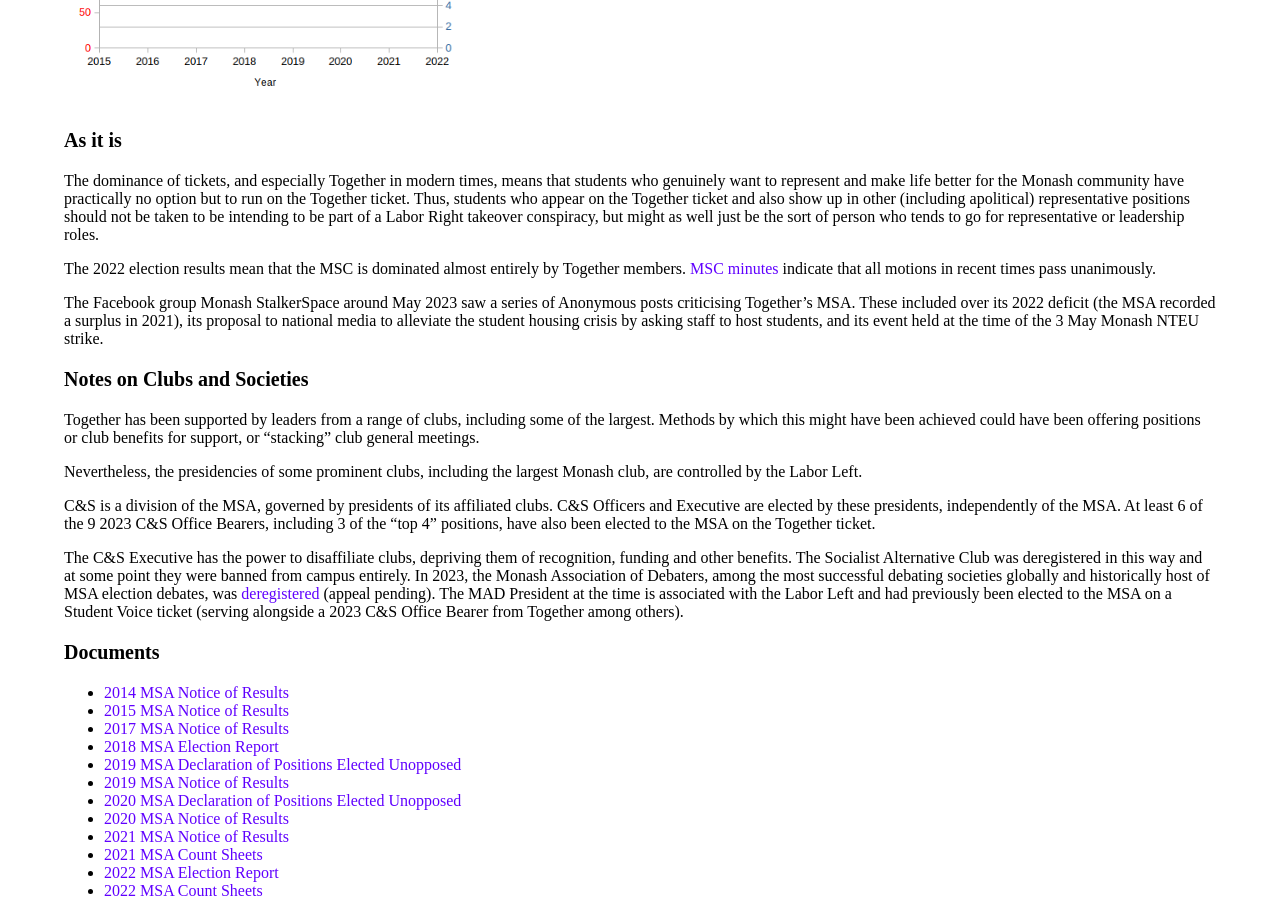
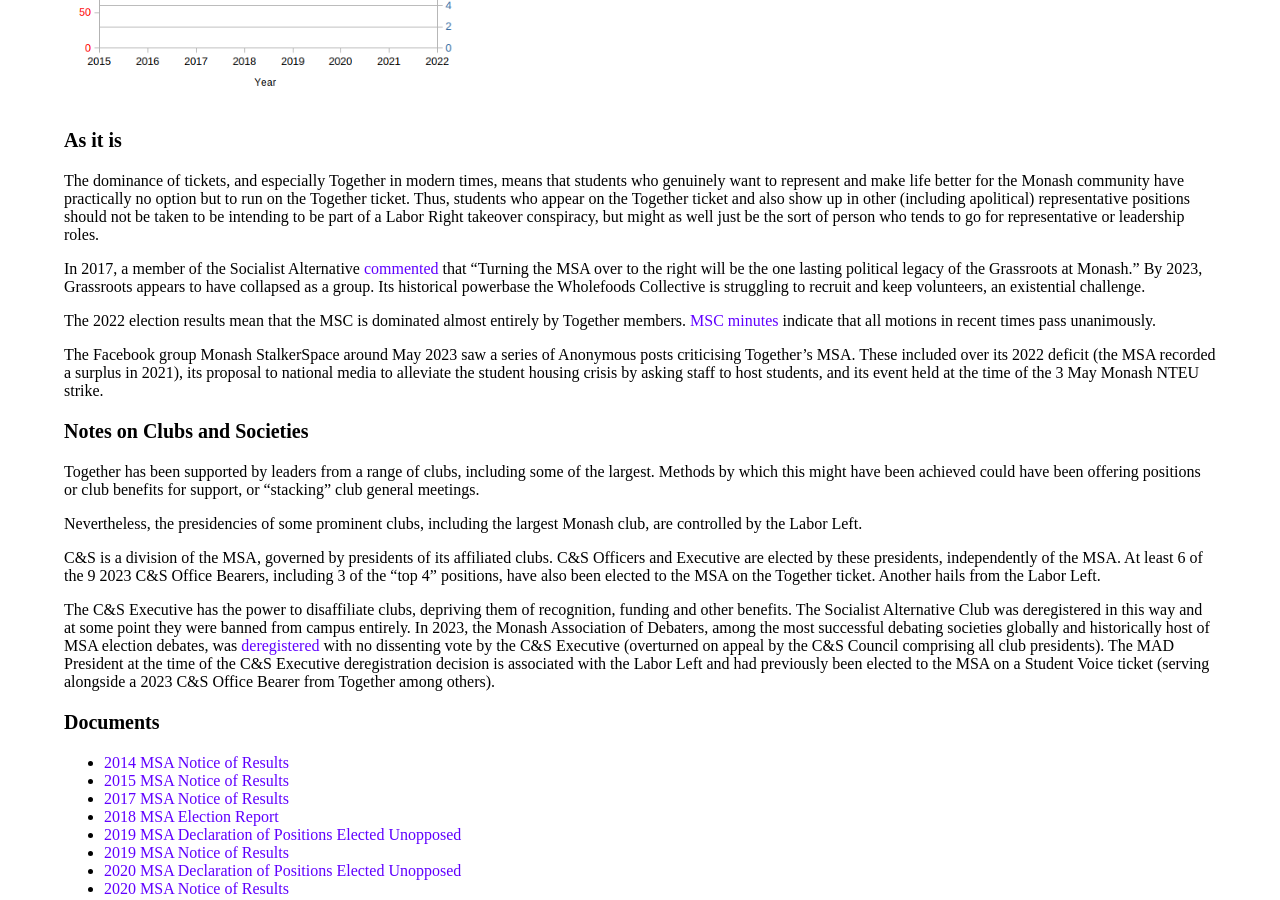
Before and after one commit to nhtnhanbn/nhtnhanbn.github.io, a Jekyll site: the page built from _repository/msa.md, in a window 1280 px wide and 900 px high, scrolled down 3996 px. Built offline with Jekyll 4.4.1, drawn with Linux system fonts in a browser that asks for light colours; some of the changed text lies outside the part shown.

Commit message:
Update msa

```diff
--- a/_repository/msa.md
+++ b/_repository/msa.md
@@ -51,7 +51,7 @@
 
 Lot's Wife is the MSA student paper. Lot's Wife editors are elected with the MSA elections, and candidates [generally](https://lotswife.com.au/the-case-for-independent-media) run with a ticket contesting the regular elections.
 
-### Hegomony
+### HeGOmony
 
 For over a decade, Go was the dominant faction. Aligned with the Labor Left, Go's opposition were Activate/Switch/Grassroots (closest to the Greens and linked to the Wholefoods Collective) and SAlt (Left Action/Left Hook tickets), with the Labor Right and Liberals also occasionally running. Traditionally, factions such as Go and SAlt would run feeder tickets with humorous or obfuscatory names intended to hide their alignment with a faction, but in fact sent preferences towards the faction's main ticket.
 
@@ -101,6 +101,8 @@
 
 The dominance of tickets, and especially Together in modern times, means that students who genuinely want to represent and make life better for the Monash community have practically no option but to run on the Together ticket. Thus, students who appear on the Together ticket and also show up in other (including apolitical) representative positions should not be taken to be intending to be part of a Labor Right takeover conspiracy, but might as well just be the sort of person who tends to go for representative or leadership roles.
 
+In 2017, a member of the Socialist Alternative [commented](https://redflag.org.au/node/6030) that "Turning the MSA over to the right will be the one lasting political legacy of the Grassroots at Monash." By 2023, Grassroots appears to have collapsed as a group. Its historical powerbase the Wholefoods Collective is struggling to recruit and keep volunteers, an existential challenge.
+
 The 2022 election results mean that the MSC is dominated almost entirely by Together members. [MSC minutes](https://msa.monash.edu/governance) indicate that all motions in recent times pass unanimously.
 
 The Facebook group Monash StalkerSpace around May 2023 saw a series of Anonymous posts criticising Together's MSA. These included over its 2022 deficit (the MSA recorded a surplus in 2021), its proposal to national media to alleviate the student housing crisis by asking staff to host students, and its event held at the time of the 3 May Monash NTEU strike.
@@ -111,9 +113,9 @@
 
 Nevertheless, the presidencies of some prominent clubs, including the largest Monash club, are controlled by the Labor Left.
 
-C&S is a division of the MSA, governed by presidents of its affiliated clubs. C&S Officers and Executive are elected by these presidents, independently of the MSA. At least 6 of the 9 2023 C&S Office Bearers, including 3 of the "top 4" positions, have also been elected to the MSA on the Together ticket.
+C&S is a division of the MSA, governed by presidents of its affiliated clubs. C&S Officers and Executive are elected by these presidents, independently of the MSA. At least 6 of the 9 2023 C&S Office Bearers, including 3 of the "top 4" positions, have also been elected to the MSA on the Together ticket. Another hails from the Labor Left.
 
-The C&S Executive has the power to disaffiliate clubs, depriving them of recognition, funding and other benefits. The Socialist Alternative Club was deregistered in this way and at some point they were banned from campus entirely. In 2023, the Monash Association of Debaters, among the most successful debating societies globally and historically host of MSA election debates, was [deregistered](https://drive.google.com/file/d/18xScmWDJNxH0k3lbZ-tzZgKJ4q7YqKWe) (appeal pending). The MAD President at the time is associated with the Labor Left and had previously been elected to the MSA on a Student Voice ticket (serving alongside a 2023 C&S Office Bearer from Together among others).
+The C&S Executive has the power to disaffiliate clubs, depriving them of recognition, funding and other benefits. The Socialist Alternative Club was deregistered in this way and at some point they were banned from campus entirely. In 2023, the Monash Association of Debaters, among the most successful debating societies globally and historically host of MSA election debates, was [deregistered](https://drive.google.com/file/d/18xScmWDJNxH0k3lbZ-tzZgKJ4q7YqKWe) with no dissenting vote by the C&S Executive (overturned on appeal by the C&S Council comprising all club presidents). The MAD President at the time of the C&S Executive deregistration decision is associated with the Labor Left and had previously been elected to the MSA on a Student Voice ticket (serving alongside a 2023 C&S Office Bearer from Together among others).
 
 ### Documents
 
```
Also changed, not shown: other parts of _repository/msa.md (+1 -1 lines).
